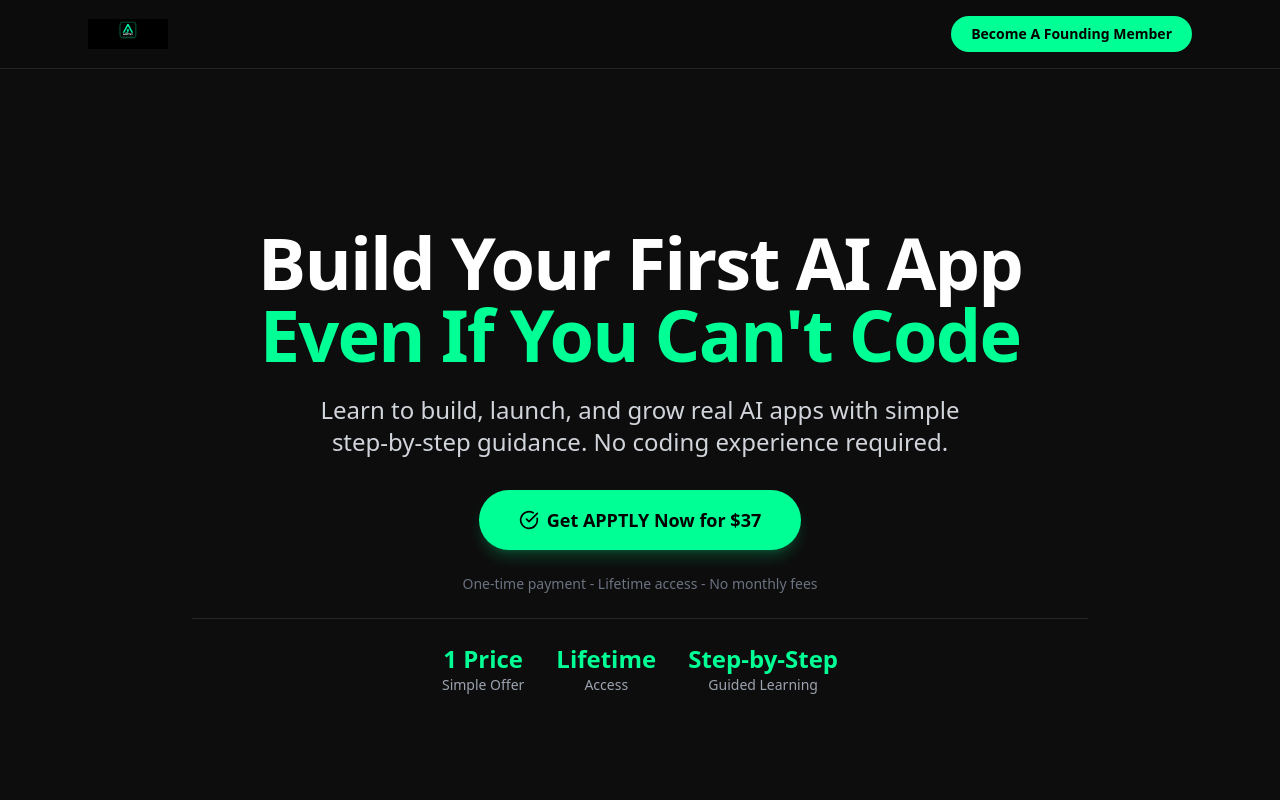
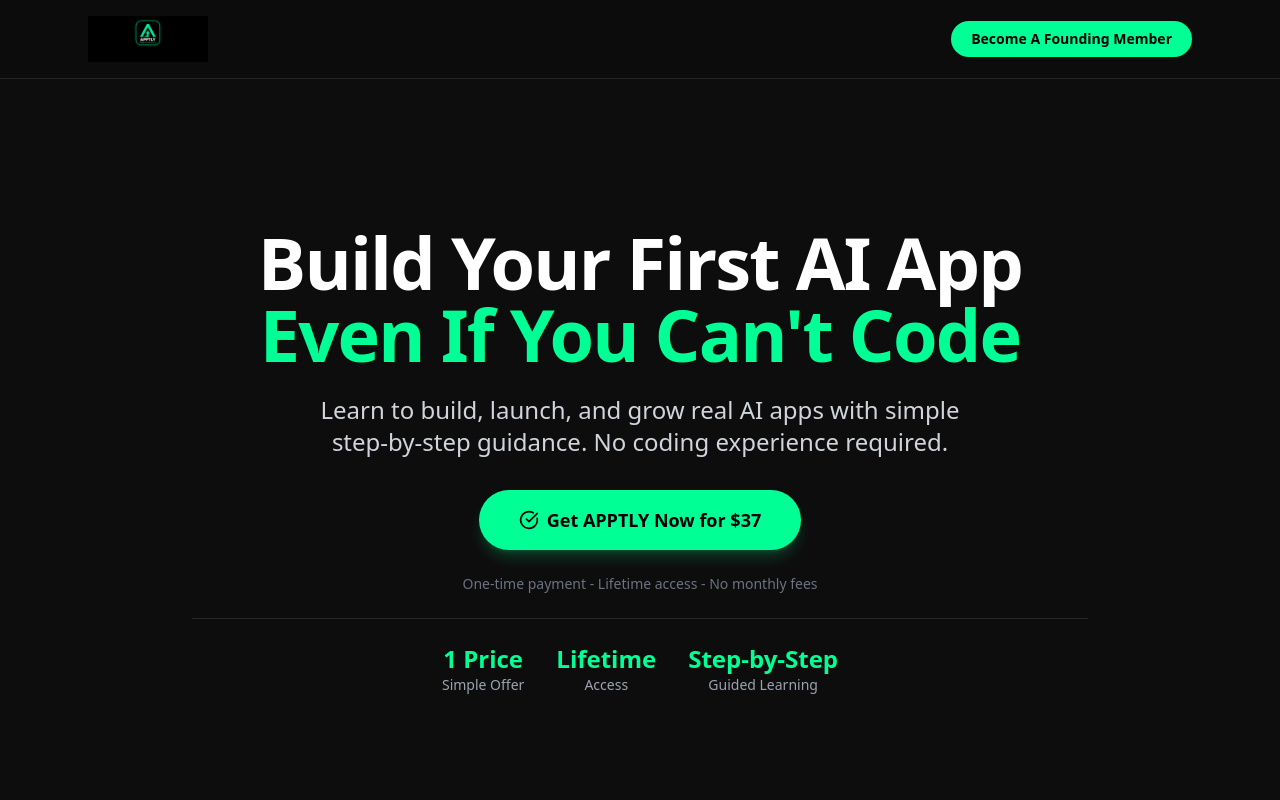
Before and after one commit to myapptly/apptly-website, a Next.js app: page / in a window 1280 px wide. Shown: the top 800 px of the page. Built offline with nearby package versions, Linux system fonts and the light colour scheme.

Commit message:
Update logo width

```diff
--- a/components/navbar.tsx
+++ b/components/navbar.tsx
@@ -9,7 +9,7 @@ export function Navbar() {
         <Image
           src="/small%20apptly%20logo.png"
           alt="APPTLY Logo"
-          width={80}
+          width={120}
           height={80}
           className="object-contain"
         />
```
